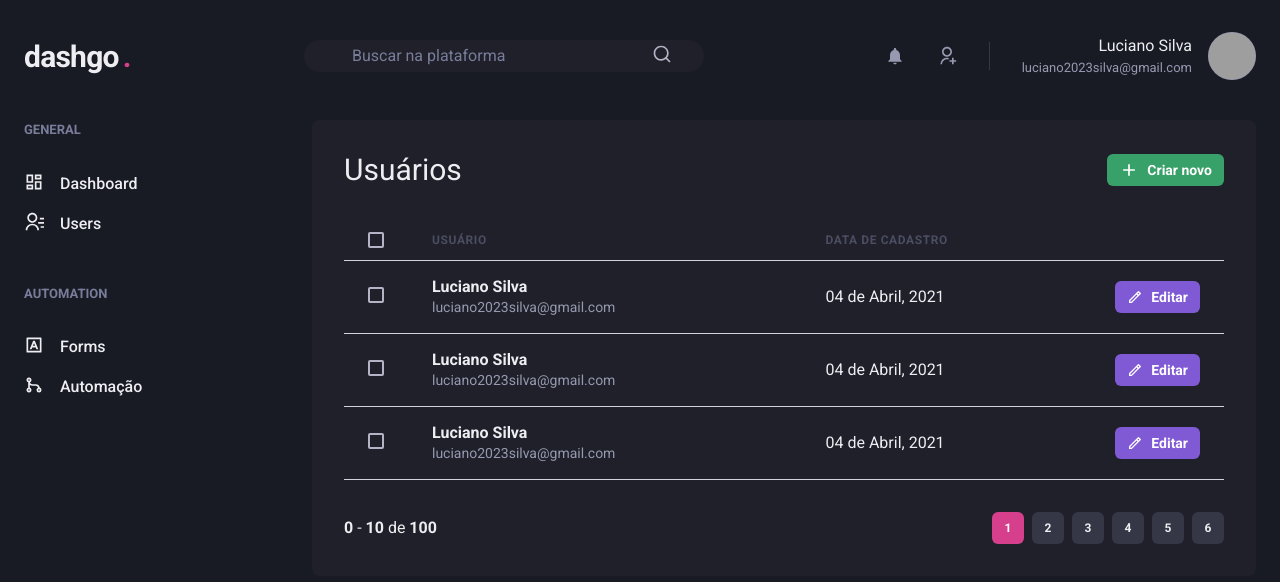
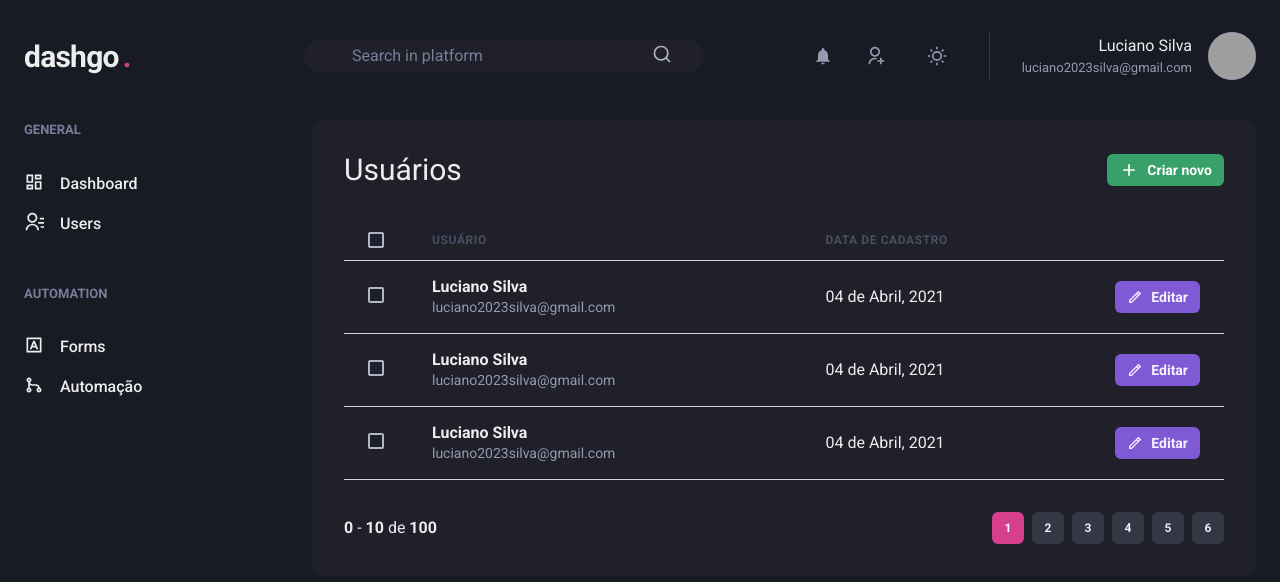
Before and after one commit to Luciano-Ferreira/Dashgo, a Next.js app: page /users in a window 1280 px wide. Shown: the top 582 px of the page. Built offline with nearby package versions, Linux system fonts and the light colour scheme; grey boxes are pictures that could not be loaded.

Commit message:
controls of user

```diff
--- a/src/components/Header/Logo.tsx
+++ b/src/components/Header/Logo.tsx
@@ -3,7 +3,7 @@ import { Text } from '@chakra-ui/react';
 export function Logo() {
   return (
     <Text
-      fontSize='3xl'
+      fontSize={['2xl', '3xl']}
       fontWeight='bold'
       letterSpacing='tight'
       w='64'>
--- a/src/components/Header/NotificationNav.tsx
+++ b/src/components/Header/NotificationNav.tsx
@@ -1,9 +1,24 @@
 import { HStack, Icon } from '@chakra-ui/react';
 import { BellIcon } from '@chakra-ui/icons';
-import { RiUserAddLine } from 'react-icons/ri';
-
+import { RiUserAddLine, RiMoonClearLine, RiSunLine } from 'react-icons/ri';
+import { useColorMode, IconButton } from '@chakra-ui/react';
+import { useToast } from '@chakra-ui/react';
 
 export function NotificationNav() {
+  const { colorMode, toggleColorMode } = useColorMode();
+
+  const toast = useToast()
+  function changeTheme() {
+    toggleColorMode()
+    toast({
+      title: 'Theme Changed',
+      description: "now theme is " + colorMode,
+      status: 'success',
+      duration: 9000,
+      isClosable: true,
+    })
+  }
+
   return(
     <HStack
       spacing='8'
@@ -15,6 +30,18 @@ export function NotificationNav() {
       borderColor='gray.700' >
       <BellIcon fontSize='20' />
       <Icon as={RiUserAddLine} fontSize='20' />
+      <IconButton
+        icon={colorMode=== 'light'? <RiSunLine fontSize='20' /> : <RiMoonClearLine fontSize='20' />}
+        aria-label='Color mode Switcher'
+        onClick={changeTheme}
+        cursor='default'
+        bg='transparent'
+        _hover={{bg:'transparent'}}
+        _active={{bg:'transparent'}}
+        _focus={{outline: 'none'}}
+      >
+        Switch mode
+      </IconButton>
     </HStack>
   )
 }
--- a/src/components/Header/SearchBox.tsx
+++ b/src/components/Header/SearchBox.tsx
@@ -1,5 +1,6 @@
 import { Flex, Input, Icon } from '@chakra-ui/react';
 import { RiSearchLine } from 'react-icons/ri';
+import { useColorModeValue } from '@chakra-ui/react';
 
 export function SearchBox() {
   return (
@@ -13,15 +14,15 @@ export function SearchBox() {
         alignSelf='center'
         color='gray.200'
         position='relative'
-        bg='gray.800'
+        bg={useColorModeValue('gray.800', 'purple.150')}
         borderRadius='full' >
 
         <Input
-          color='gray.50'
+          color={useColorModeValue('gray.50', 'gray.900')}
           variant='unstyled'
           px='4'
           mr='4'
-          placeholder='Buscar na plataforma'
+          placeholder='Search in platform'
           _placeholder={{ color: 'gray.400'}}
         />
         <Icon as={RiSearchLine} fontSize='20' />
--- a/src/pages/_document.tsx
+++ b/src/pages/_document.tsx
@@ -1,5 +1,6 @@
 import Document, { Head, Html, Main, NextScript } from 'next/document';
-
+import { ColorModeScript } from '@chakra-ui/react';
+import { theme } from '../styles/theme';
 export default class MyDocument extends Document {
   render() {
     return (
@@ -10,6 +11,7 @@ export default class MyDocument extends Document {
           <link href="https://fonts.googleapis.com/css2?family=Roboto:wght@400;500;700&display=swap" rel="stylesheet" />
         </Head>
         <body>
+          <ColorModeScript initialColorMode={theme.config.initialColorMode}/>
           <Main />
           <NextScript />
         </body>
--- a/src/pages/users/index.tsx
+++ b/src/pages/users/index.tsx
@@ -1,4 +1,4 @@
-import { Box, Flex, Text, Heading, Button, Icon, Table, Thead, Tr, Th, Td, Tbody, Checkbox } from '@chakra-ui/react';
+import { useColorModeValue, Box, Flex, Text, Heading, Button, Icon, Table, Thead, Tr, Th, Td, Tbody, Checkbox } from '@chakra-ui/react';
 import { Pagination } from '../../components/Pagination';
 import { RiAddLine, RiPencilLine } from 'react-icons/ri';
 import { Header } from '../../components/Header';
@@ -12,14 +12,20 @@ export default function UserList() {
       <Flex w='100%' my='6' maxW={1480} mx='auto' px='6'>
         <Sidebar />
 
-        <Box flex='1' borderRadius={8} bg='gray.800' p='8'>
+        <Box
+          flex='1'
+          borderRadius={8}
+          bg={useColorModeValue('gray.800','purple.150')}
+          p='8'>
           <Flex mb='8' justify='space-between' align='center'>
             <Heading size='lg' fontWeight='normal'>Usuários</Heading>
             <Button as='a' size='sm' fontSize='sm' colorScheme='green' leftIcon={<Icon as={RiAddLine} fontSize='20'></Icon>}>
               Criar novo
             </Button>
           </Flex>
-          <Table>
+          <Table
+
+          >
             <Thead>
               <Tr>
                 <Th px='6' color='gray.300' width='8'>
@@ -30,7 +36,7 @@ export default function UserList() {
                 <Th width='8'></Th>
               </Tr>
             </Thead>
-            <Tbody>
+            <Tbody borderColor='red'>
               <Tr>
                 <Td px='6'>
                   <Checkbox></Checkbox>
@@ -46,7 +52,16 @@ export default function UserList() {
                   04 de Abril, 2021
                 </Td>
                 <Td>
-                  <Button as='a' size='sm' fontSize='sm' colorScheme='purple' leftIcon={<Icon as={RiPencilLine} fontSize='16'></Icon>}>
+                  <Button
+                    as='a'
+                    size='sm'
+                    fontSize='sm'
+                    color='whiteAlpha.900'
+                    bgColor='purple.500'
+                    leftIcon={<Icon as={RiPencilLine} fontSize='16'></Icon>}
+                    _hover={{bgColor:'purple.600'}}
+                    _active={{bgColor:'purple.700'}}
+                  >
                     Editar
                   </Button>
                 </Td>
@@ -66,7 +81,16 @@ export default function UserList() {
                   04 de Abril, 2021
                 </Td>
                 <Td>
-                  <Button as='a' size='sm' fontSize='sm' colorScheme='purple' leftIcon={<Icon as={RiPencilLine} fontSize='16'></Icon>}>
+                <Button
+                    as='a'
+                    size='sm'
+                    fontSize='sm'
+                    color='whiteAlpha.900'
+                    bgColor='purple.500'
+                    leftIcon={<Icon as={RiPencilLine} fontSize='16'></Icon>}
+                    _hover={{bgColor:'purple.600'}}
+                    _active={{bgColor:'purple.700'}}
+                  >
                     Editar
                   </Button>
                 </Td>
@@ -86,7 +110,16 @@ export default function UserList() {
                   04 de Abril, 2021
                 </Td>
                 <Td>
-                  <Button as='a' size='sm' fontSize='sm' colorScheme='purple' leftIcon={<Icon as={RiPencilLine} fontSize='16'></Icon>}>
+                <Button
+                    as='a'
+                    size='sm'
+                    fontSize='sm'
+                    color='whiteAlpha.900'
+                    bgColor='purple.500'
+                    leftIcon={<Icon as={RiPencilLine} fontSize='16'></Icon>}
+                    _hover={{bgColor:'purple.600'}}
+                    _active={{bgColor:'purple.700'}}
+                  >
                     Editar
                   </Button>
                 </Td>
--- a/src/styles/theme.ts
+++ b/src/styles/theme.ts
@@ -1,31 +1,44 @@
 
-import { extendTheme } from '@chakra-ui/react'
+import { extendTheme } from '@chakra-ui/react';
+import { mode } from '@chakra-ui/theme-tools'
+
+const config = {
+  initialColorMode: 'dark',
+  useSystemColorMode: true,
+};
+
+const styles = {
+  global: (props) => ({
+    body: {
+      bg: mode('gray.900', 'gray.100')(props),
+      color: mode('whiteAlpha.900', 'gray.800')(props)
+    }
+  })
+}
+
 
 export const theme = extendTheme({
+  config,
   colors: {
     gray: {
-      "900": "#181B23",
-      "800": "#1F2029",
-      "700": "#353646",
-      "600": "#4B4D63",
-      "500": "#616480",
-      "400": "#797D9A",
-      "300": "#9699B0",
-      "200": "#B3B5C6",
-      "100": "#D1D2DC",
-      "50": "#EEEEF2",
+      '900': '#181B23',
+      '800': '#1F2029',
+      '700': '#353646',
+      '600': '#4B4D63',
+      '500': '#616480',
+      '400': '#797D9A',
+      '300': '#9699B0',
+      '200': '#B3B5C6',
+      '100': '#D1D2DC',
+      '50': '#EEEEF2',
+    },
+    purple: {
+      '150': '#faf5fc',
     }
   },
   fonts: {
     heading: 'Roboto',
     body: 'Roboto'
   },
-  styles: {
-    global: {
-      body: {
-        bg: 'gray.900',
-        color: 'gray.50'
-      }
-    }
-  }
+  styles
 })
```
